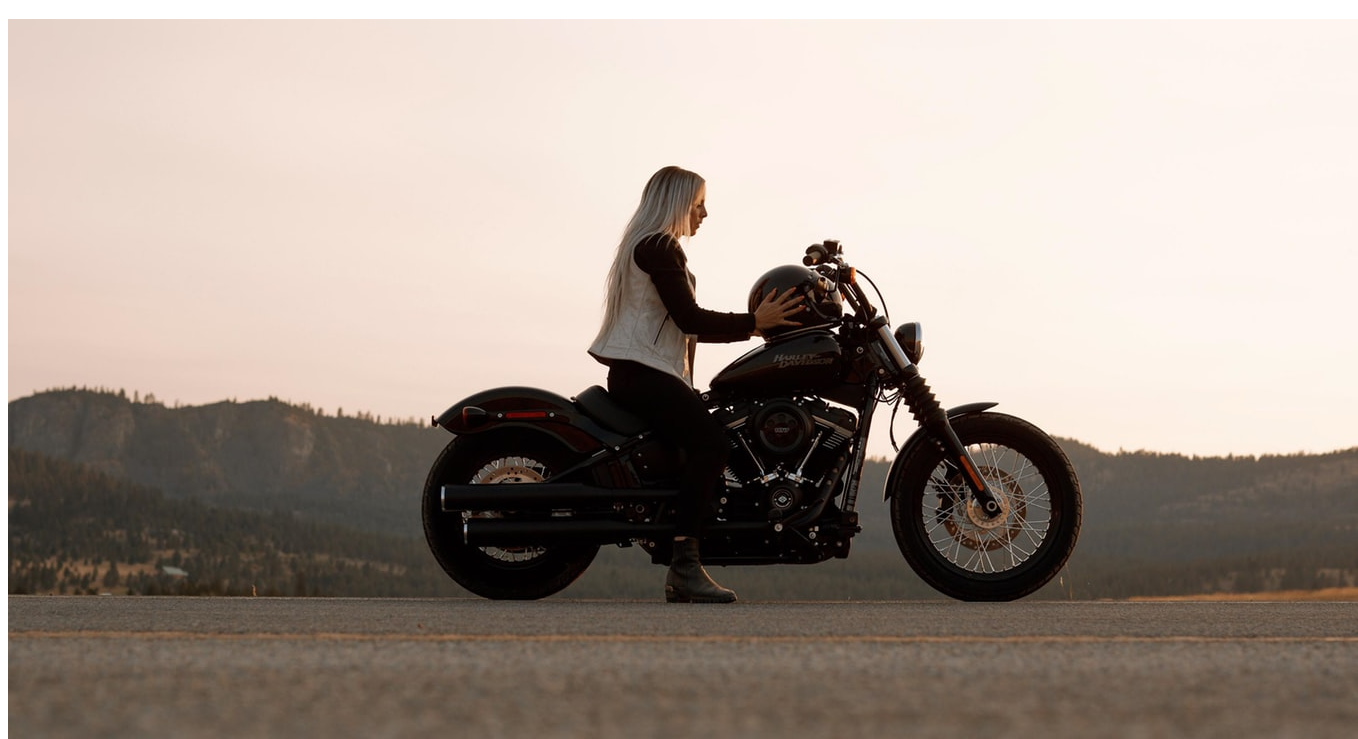
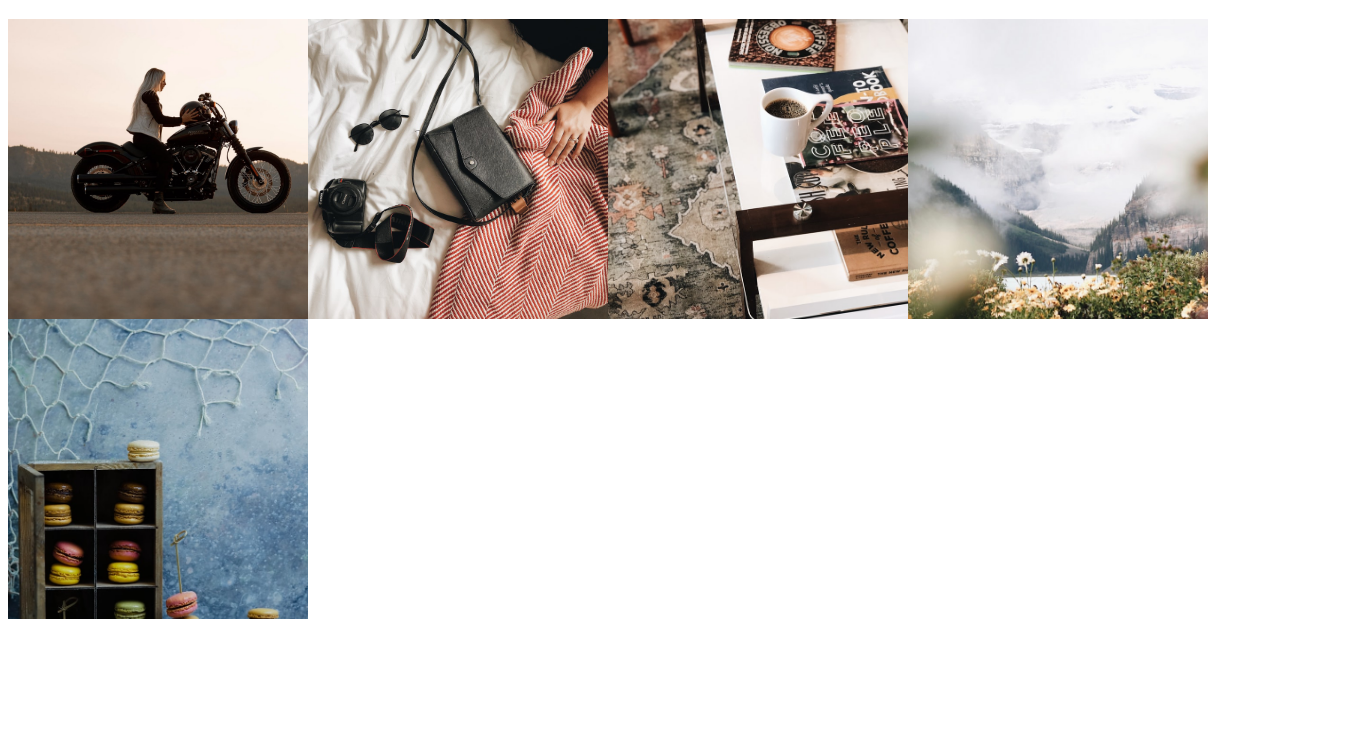
Before and after one commit to mel-tse/nthchild, a website: page index.html in a window 1280 px wide. Shown: the part 61-800 px from the top of the page, 1358 px wide, since content can reach past the window. Drawn offline with Linux system fonts and the light colour scheme.

Commit message:
using absolute and positing to create background image within a div

```diff
--- a/index.html
+++ b/index.html
@@ -10,21 +10,31 @@
 <body>
     <h1>Yo</h1>
     <div class="gallery">
+        <div class="gallery__photocontainer">
             <div class="gallery__photobox">
                 <img class="gallery__photobackground" src="../nthchild/images/photo1.jpeg" alt="sample">
             </div>
+        </div>
+        <div class="gallery__photocontainer">
             <div class="gallery__photobox">
                 <img class="gallery__photobackground" src="../nthchild/images/photo2.jpeg" alt="sample">
             </div>
+        </div>
+        <div class="gallery__photocontainer">
             <div class="gallery__photobox">
                 <img class="gallery__photobackground" src="../nthchild/images/photo3.jpeg" alt="sample">
             </div>
+        </div>
+        <div class="gallery__photocontainer">
             <div class="gallery__photobox">
                 <img class="gallery__photobackground" src="../nthchild/images/photo4.jpeg" alt="sample">
             </div>
+        </div>
+        <div class="gallery__photocontainer">
             <div class="gallery__photobox">
                 <img class="gallery__photobackground" src="../nthchild/images/photo5.jpeg" alt="sample">
             </div>
         </div>
+    </div>
 </body>
 </html>
--- a/scss/main.scss
+++ b/scss/main.scss
@@ -3,3 +3,34 @@ $color-red: #FF0000;
 h1 {
     color: $color-red;
 }
+
+.gallery {
+    display: flex;
+    flex-wrap: wrap;
+
+    &__photocontainer {
+       position: relative;
+       height: 300px;
+       width: 300px;
+    }
+
+
+    &__photobox {
+        position: absolute;
+        top: 0;
+        left: 0;
+        height: 100%;
+        width: 100%;
+        z-index: -20;
+    }
+
+    &__photobackground {
+        width: 100%;
+        height: 100%;
+        -o-object-position: center;
+        object-position: center;
+        -o-object-fit: cover;
+        object-fit: cover;
+    }
+
+}
```
Also changed, not shown: css/main.css. Lines whose indentation alone changed are shown as unchanged.
